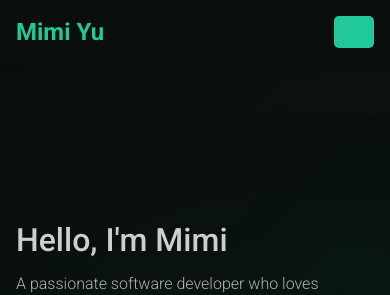
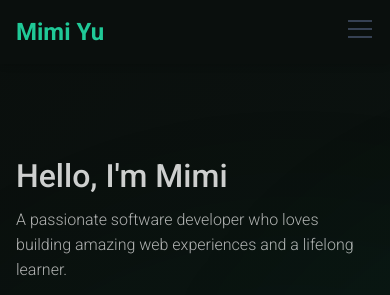
Before and after one commit to mimi030/mimi030.github.io, a website: page index.html in a window 390 px wide. Shown: the top 295 px of the page. Drawn offline with nearby package versions, Linux system fonts and the light colour scheme.

Commit message:
fix: remove position style from nav

```diff
--- a/css/styles.css
+++ b/css/styles.css
@@ -116,7 +116,6 @@ p {
 
 /* Ensure content is above the lights */
 section, nav, footer {
-    position: relative;
     z-index: 1;
 }
 
@@ -133,16 +132,20 @@ nav div#mobile-menu a:hover {
     background-color: var(--hover-color);
 }
 
-button#menu-btn:hover {
+div#menu-btn {
+    padding: 4px 6px;
+}
+
+div#menu-btn:hover {
     background-color: transparent !important;
 }
 
-#menu-btn span {
+div#menu-btn span {
     width: 24px;
     height: 2px;
 }
 
-button#menu-btn:hover span {
+div#menu-btn:hover span {
     color: var(--hover-color);
 }
 
--- a/index.html
+++ b/index.html
@@ -41,11 +41,11 @@
                 </div>
 
                 <!-- Mobile Menu Button -->
-                <button id="menu-btn" class="md:hidden flex flex-col space-y-1.5 w-8 h-8 focus:outline-none">
+                <div id="menu-btn" class="md:hidden flex flex-col space-y-1.5 w-8 h-8 focus:outline-none">
                     <span class="block w-8 h-1 bg-gray-700 transition-transform duration-300 ease-in-out"></span>
                     <span class="block w-8 h-1 bg-gray-700 transition-opacity duration-300 ease-in-out"></span>
                     <span class="block w-8 h-1 bg-gray-700 transition-transform duration-300 ease-in-out"></span>
-                </button>
+                </div>
             </div>
 
             <!-- Mobile Menu -->
```
Also changed, not shown: css/output.css.
